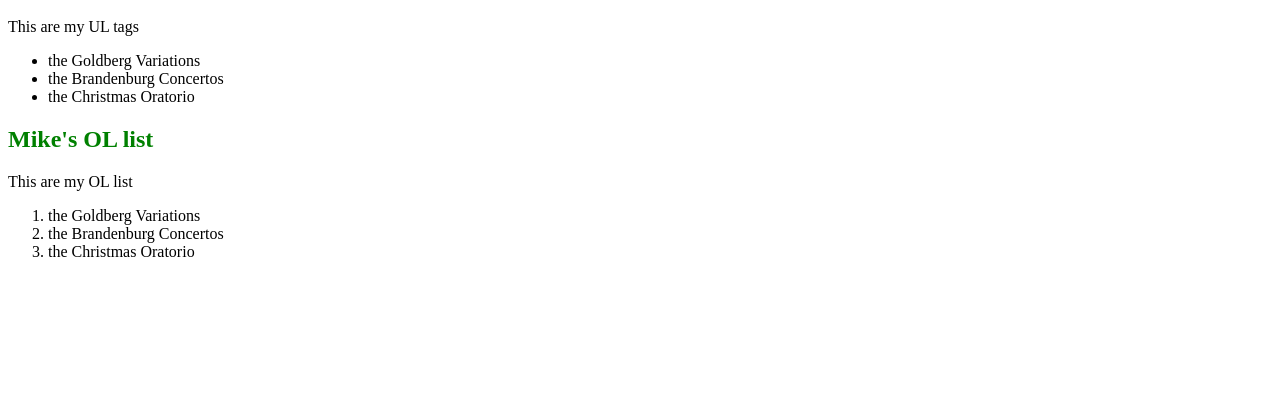
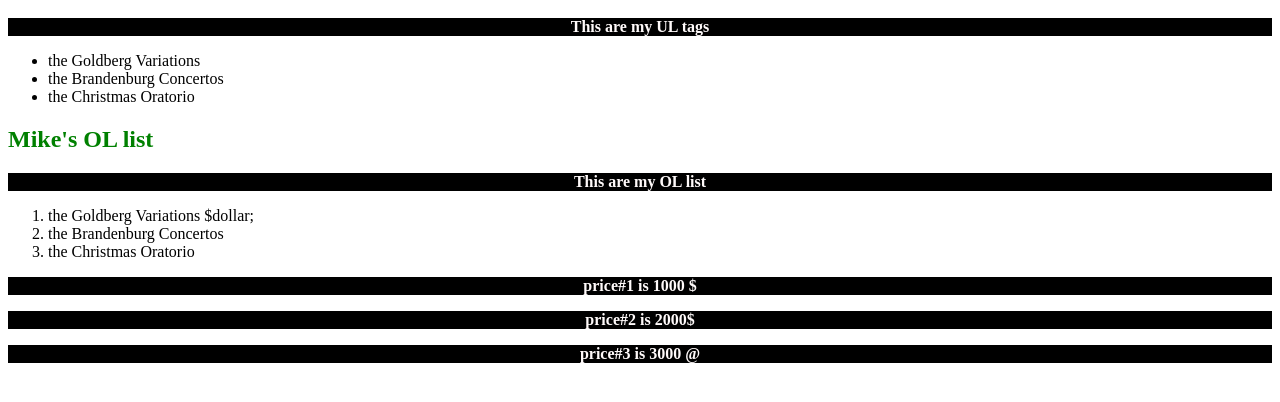
Before and after one commit to mikeestolas/Basic_HTML_and_CSS, a plain HTML site: page Assignment#3.html in a window 1280 px wide. Shown: the part 48-450 px from the top of the page. Drawn offline with Linux system fonts and the light colour scheme.

Commit message:
Update Assignment#3.html

```diff
--- a/Assignment#3.html
+++ b/Assignment#3.html
@@ -1,5 +1,6 @@
 <HTML>
   <TITLE>Assignment#3</TITLE>
+  <link rel="stylesheet" type="text/css" href="Basic_CSS_2.css">
   <STYLE>
     H1, H2 { color: green }
   </STYLE>
@@ -14,9 +15,12 @@
     <H2>Mike's OL list</H2>
     <P>This are my OL list
 	<OL>
-      <LI>the Goldberg Variations
+      <LI>the Goldberg Variations $dollar; </LI>
       <LI>the Brandenburg Concertos
       <LI>the Christmas Oratorio
     </OL>
+	<p>price#1 is 1000 &dollar;</p>
+	<p>price#2 is 2000&#36;</p>
+	<p>price#3 is 3000 &#64;</p>
   </BODY>
 </HTML>
```
